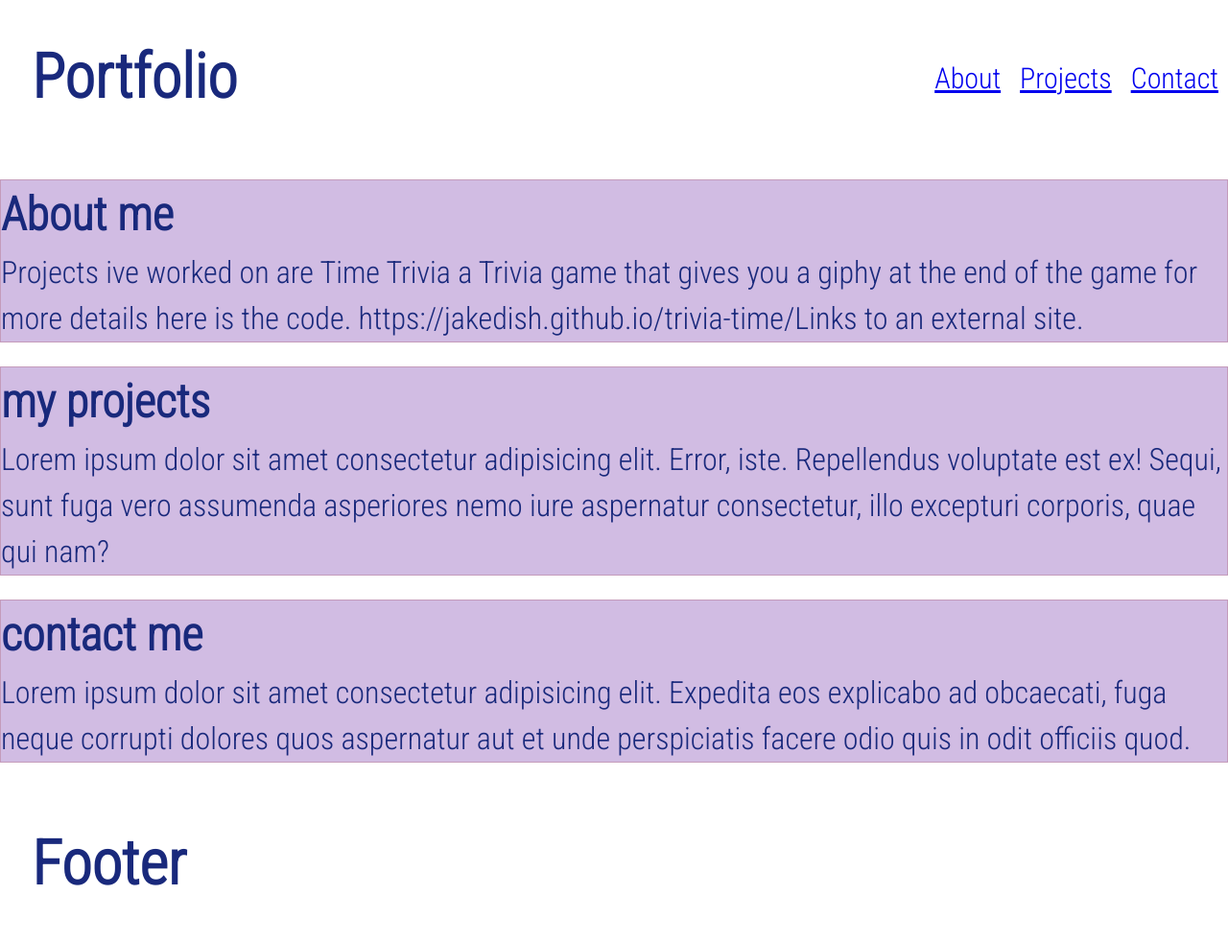
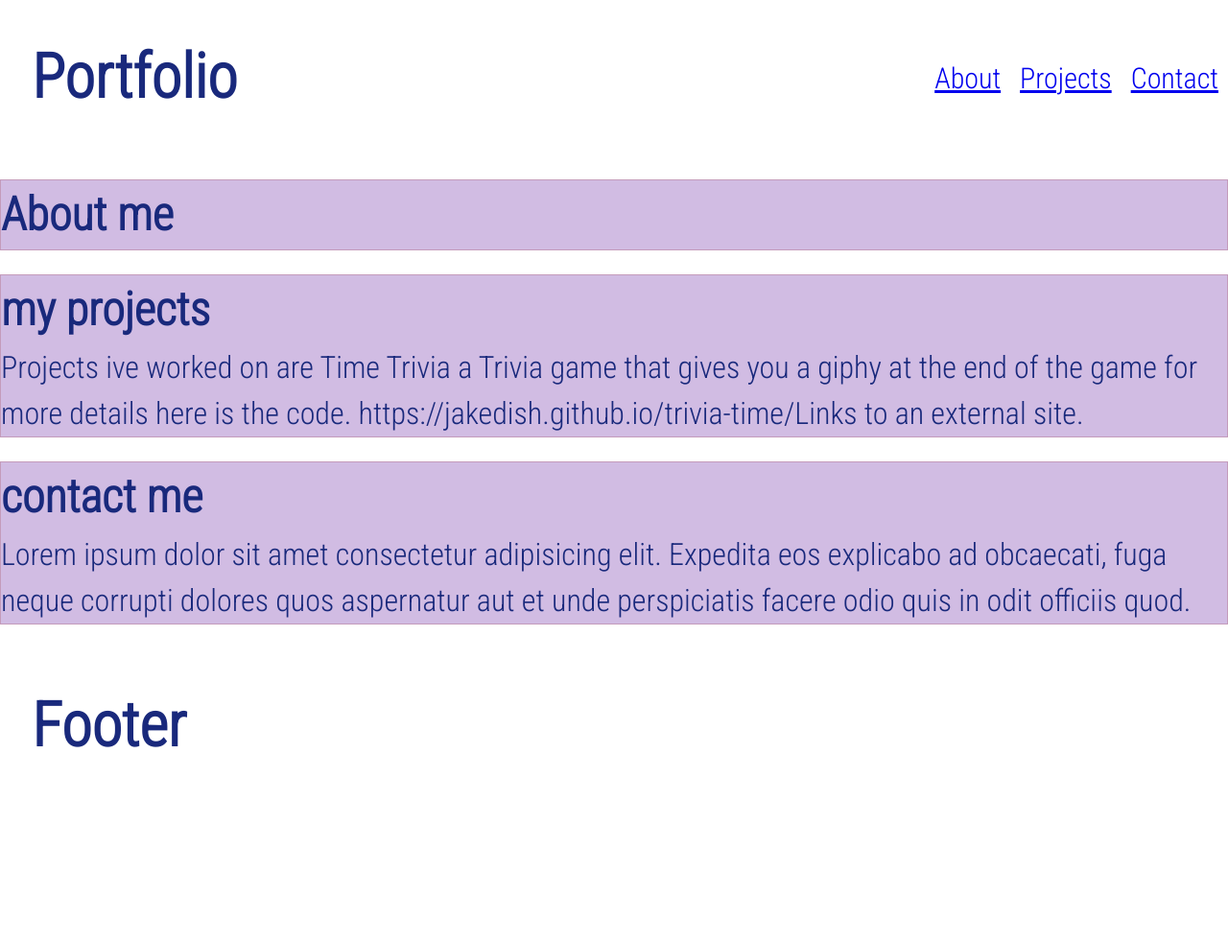
Before and after one commit to Tenshi541/hwportfolio, a plain HTML site: page index.html in a window 1280 px wide. Shown: the whole page at 96% size. After the commit the page ends 838 px from the top, so only its background shows below. Drawn offline with Linux system fonts and the light colour scheme.

Commit message:
Update index.html
update project

```diff
--- a/index.html
+++ b/index.html
@@ -24,13 +24,13 @@
   <!-- // section about me -->
   <section class="card" id="about">
     <h2>About me</h2>
-    <p>Projects ive worked on are Time Trivia a Trivia game that gives you a giphy at the end of the game for more details here is the code.
-    https://jakedish.github.io/trivia-time/Links to an external site.    </p>
+    <p>  </p>
   </section>
   <!-- section for projects -->
   <section class="card" id="projects">
     <h2>my projects</h2>
-    <p>Lorem ipsum dolor sit amet consectetur adipisicing elit. Error, iste. Repellendus voluptate est ex! Sequi, sunt fuga vero assumenda asperiores nemo iure aspernatur consectetur, illo excepturi corporis, quae qui nam?</p>
+    <p>Projects ive worked on are Time Trivia a Trivia game that gives you a giphy at the end of the game for more details here is the code.
+    https://jakedish.github.io/trivia-time/Links to an external site.</p>
   </section>
   <!-- section to contact me  -->
   <section class="card" id="contact">
```
